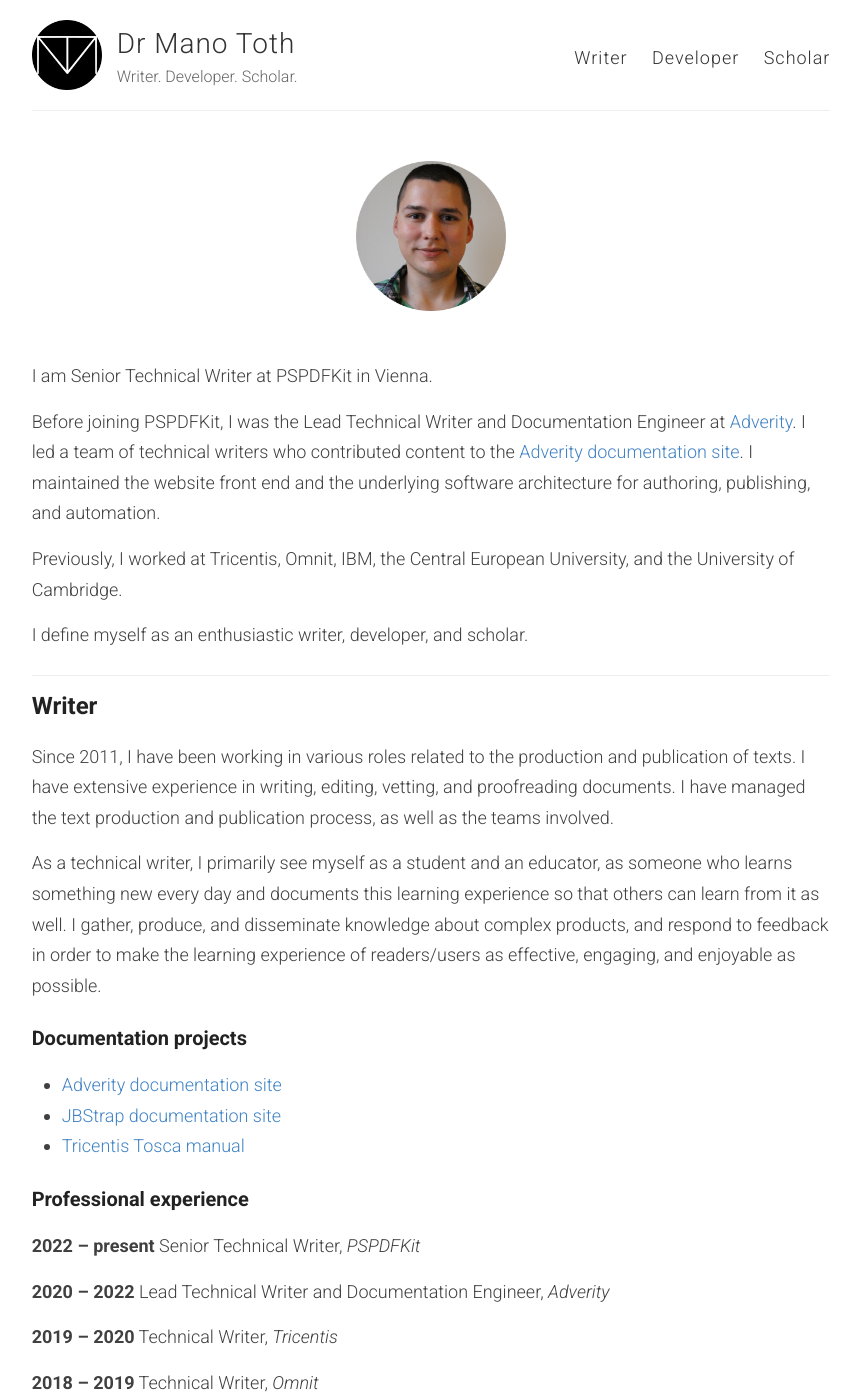
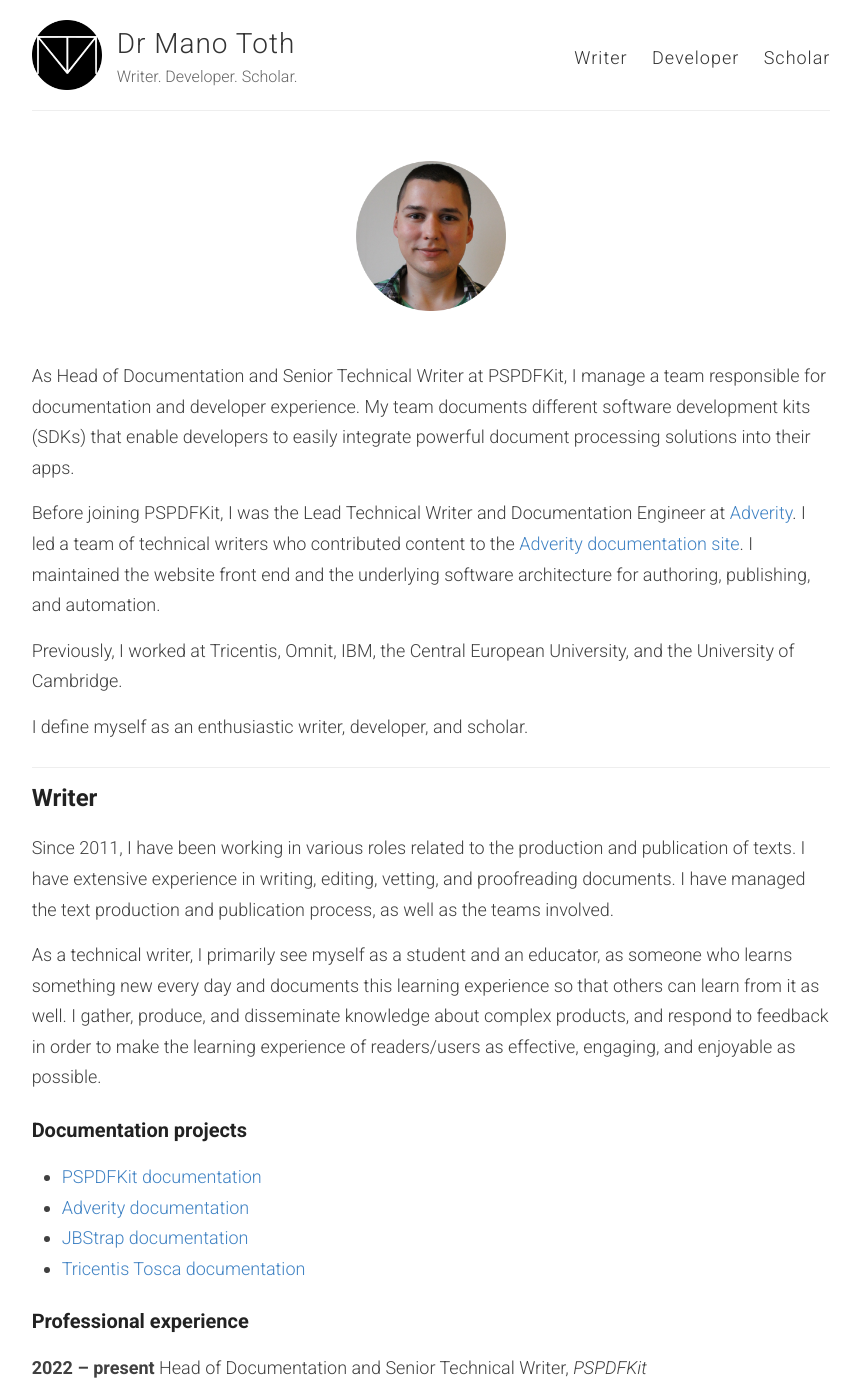
Before and after one commit to tothmano/manototh.github.io, a Jekyll site: the page built from _pages/home.md, in a window 1280 px wide and 1400 px high. Shown: the whole window, without its empty margins (209-1070 px from the left). Built offline with Jekyll 4.4.1, drawn with Linux system fonts in a browser that asks for light colours; some of the changed text lies outside the part shown.

Commit message:
Update intro, add blog post

```diff
--- a/_pages/home.md
+++ b/_pages/home.md
@@ -6,7 +6,7 @@
 
 <div id="mano-toth-photo"></div>
 
-I am Senior Technical Writer at PSPDFKit in Vienna.
+As Head of Documentation and Senior Technical Writer at PSPDFKit, I manage a team responsible for documentation and developer experience. My team documents different software development kits (SDKs) that enable developers to easily integrate powerful document processing solutions into their apps.
 
 Before joining PSPDFKit, I was the Lead Technical Writer and Documentation Engineer at [Adverity](https://www.adverity.com/). I led a team of technical writers who contributed content to the [Adverity documentation site](https://docs.adverity.com/). I maintained the website front end and the underlying software architecture for authoring, publishing, and automation.
 
@@ -21,13 +21,14 @@
 As a technical writer, I primarily see myself as a student and an educator, as someone who learns something new every day and documents this learning experience so that others can learn from it as well. I gather, produce, and disseminate knowledge about complex products, and respond to feedback in order to make the learning experience of readers/users as effective, engaging, and enjoyable as possible.
 
 ### Documentation projects
-- [Adverity documentation site](https://docs.adverity.com/)
-- [JBStrap documentation site](https://docs.jbstrap.com/)
-- [Tricentis Tosca manual](https://documentation.tricentis.com/tosca/1510/en/content/resources/webhelp/cover_web.htm)
+- [PSPDFKit documentation](https://pspdfkit.com/developers/)
+- [Adverity documentation](https://docs.adverity.com/)
+- [JBStrap documentation](https://docs.jbstrap.com/)
+- [Tricentis Tosca documentation](https://documentation.tricentis.com/tosca/1600/en/content/resources/webhelp/cover_web.htm)
 
 ### Professional experience
 
-**2022 – present** Senior Technical Writer, *PSPDFKit*
+**2022 – present** Head of Documentation and Senior Technical Writer, *PSPDFKit*
 
 **2020 – 2022** Lead Technical Writer and Documentation Engineer, *Adverity*
 
@@ -80,6 +81,8 @@
 
 ### Coding projects
 
+- A proof of concept that integrates OpenAI technology into the PSPDFKit documentation and SDK
+   - [Blog post on PSPDFKit](https://pspdfkit.com/blog/2023/tech-writers-guide-to-chatgpt/)
 - An object-oriented way to construct a navigation bar in TypeScript
    - [Code on GitHub](https://github.com/manototh/oop-navbar)
    - [Working example on JSFiddle](https://jsfiddle.net/manototh/3nat2L5o/)
```
